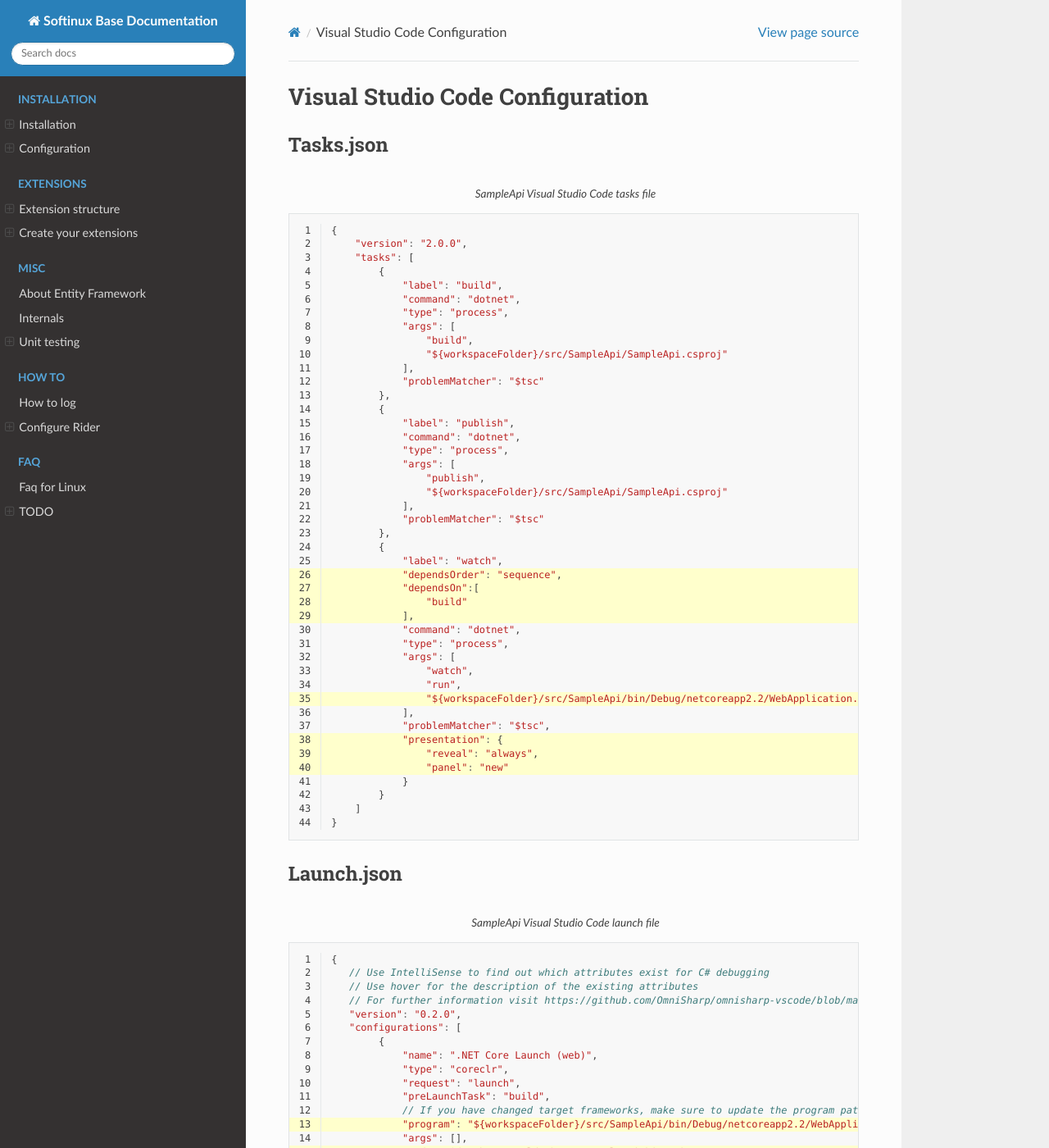
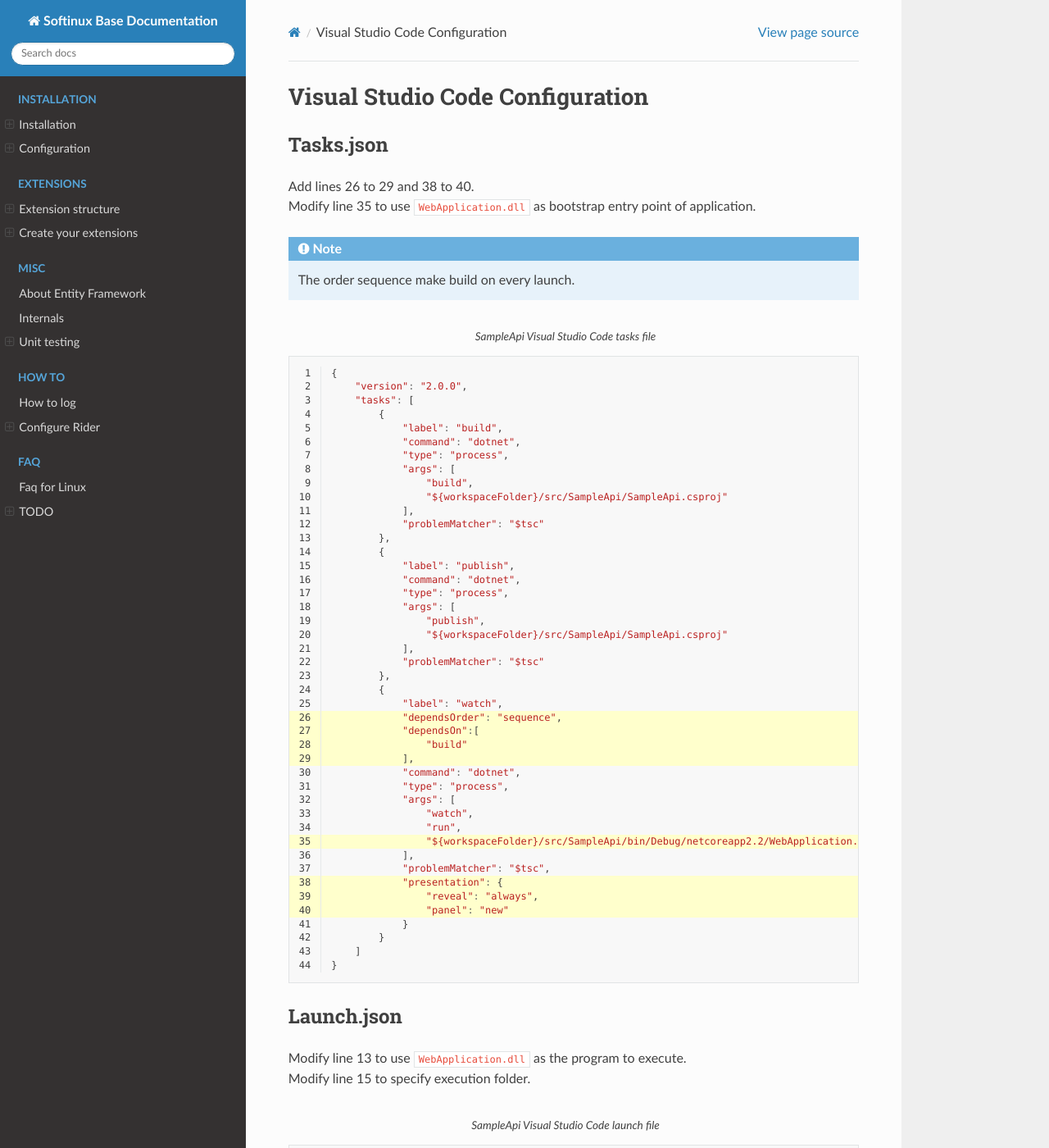
Before and after one commit to SOFTINUX/Base_Doc, a Sphinx documentation site: the page built from source/implement_your_extension/base_as_dependency/configure_vscode.rst, in a window 1280 px wide and 1400 px high. Shown: the whole window at 82% size. Built offline with Sphinx 7.4.7 and the Read the Docs theme 2.0.0, drawn with Linux system fonts in a browser that asks for light colours.

Commit message:
typo and more explainations

```diff
--- a/source/implement_your_extension/base_as_dependency/base_as_dependency_vsc.rst
+++ b/source/implement_your_extension/base_as_dependency/base_as_dependency_vsc.rst
@@ -8,7 +8,7 @@
 
    $ dotnet new classlib -o <your_new_project> -f netcoreapp2.2
 
-Open new csproj file and **adapt with highlighted lines** this example:
+Open your new csproj file and **adapt it with highlighted lines** as is example:
 
 .. literalinclude:: ../../_static/src/SampleApi.csproj
     :language: xml
--- a/source/implement_your_extension/base_as_dependency/configure_vscode.rst
+++ b/source/implement_your_extension/base_as_dependency/configure_vscode.rst
@@ -3,6 +3,12 @@
 
 Tasks.json
 ^^^^^^^^^^
+| Add lines 26 to 29 and 38 to 40.
+| Modify line 35 to use :code:`WebApplication.dll` as bootstrap entry point of application.
+
+.. note::
+   The order sequence make build on every launch.
+
 .. literalinclude:: ../../_static/src/tasks.json
     :language: js
     :caption: SampleApi Visual Studio Code tasks file
@@ -11,6 +17,9 @@
 
 Launch.json
 ^^^^^^^^^^^
+| Modify line 13 to use :code:`WebApplication.dll` as the program to execute.
+| Modify line 15 to specify execution folder.
+
 .. literalinclude:: ../../_static/src/launch.json
     :language: js
     :caption: SampleApi Visual Studio Code launch file
```
Also changed, not shown: other parts of source/implement_your_extension/base_as_dependency/base_as_dependency_vsc.rst (+1 -1 lines).
